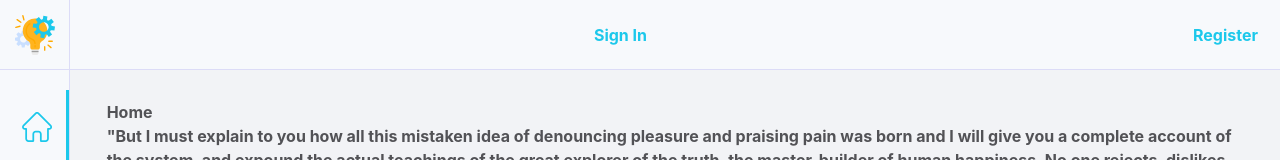
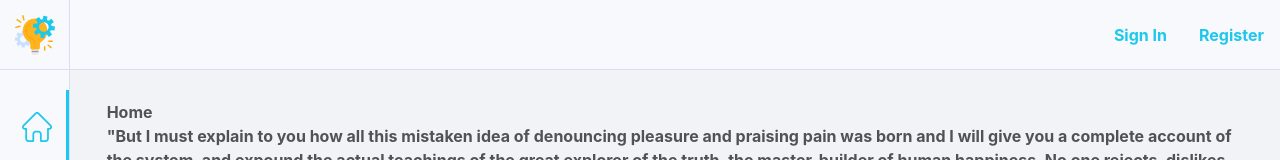
Before and after one commit to cuc-md/daa, a React (Create React App) app in the folder web_app/: page / in a window 1280 px wide. Shown: the top 160 px of the page. Built offline with nearby package versions, Linux system fonts and the light colour scheme.

Commit message:
fix nav links

```diff
--- a/web_app/src/App.js
+++ b/web_app/src/App.js
@@ -33,12 +33,12 @@ function App() {
                         <div className="col-sm-11">
                             <Switch>
                                 <Route exact path='/' component={Home}/>
-                                <Route exact path='/events' component={Events}/>
-                                <Route exact path='/clubs' component={Clubs}/>
-                                <Route exact path='/teams' component={Teams}/>
-                                <Route exact path='/results' component={Results}/>
-                                <Route exact path='/register' component={Registration}/>
-                                <Route exact path='/sign_in' component={SignIn}/>
+                                <Route path='/events' component={Events}/>
+                                <Route path='/clubs' component={Clubs}/>
+                                <Route path='/teams' component={Teams}/>
+                                <Route path='/results' component={Results}/>
+                                <Route path='/register' component={Registration}/>
+                                <Route path='/sign_in' component={SignIn}/>
                             </Switch>
                         </div>
                     </div>
--- a/web_app/src/components/Navigation/Navbar/Navbar.css
+++ b/web_app/src/components/Navigation/Navbar/Navbar.css
@@ -25,10 +25,14 @@
     width: 40px;
 }
 
+.navbarLinks {
+    display: flex;
+}
+
 .divNavbar a {
     display: block;
     height: 100%;
-    padding: 22px;
+    padding: 16px;
     text-decoration: none;
     color: #1cc8eb;
 }
--- a/web_app/src/components/Navigation/Navbar/SignedOutLinks/SignedOutLinks.js
+++ b/web_app/src/components/Navigation/Navbar/SignedOutLinks/SignedOutLinks.js
@@ -9,6 +9,7 @@ const SignedOutLinks = () => {
             <div className="divNavbarLogo">
                 <LogoIcon className="navbarLogo"/>
             </div>
+            <div className="navbarLinks">
                 <div className="divNavbar">
                     <NavLink to='/sign_in'>
                         Sign In
@@ -20,6 +21,7 @@ const SignedOutLinks = () => {
                     </NavLink>
                 </div>
             </div>
+        </div>
     );
 };
 
```
Lines whose indentation alone changed are shown as unchanged.
